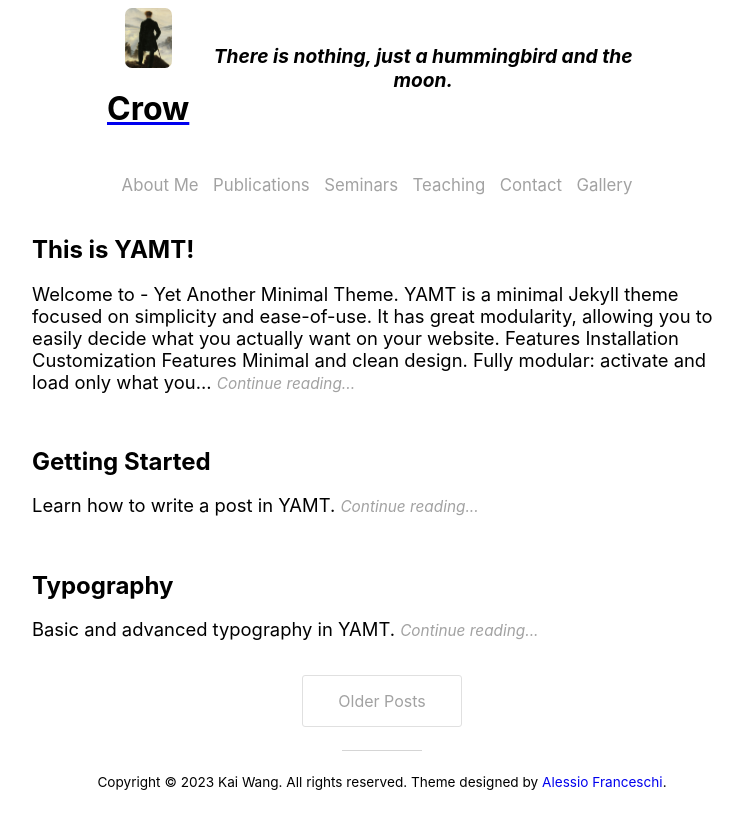
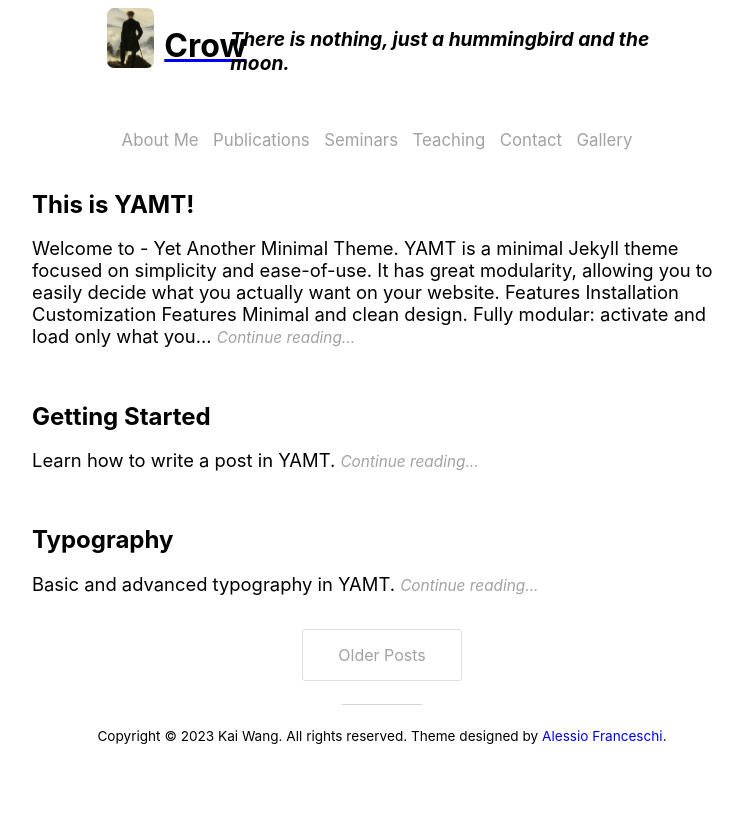
Before and after one commit to ICOTRT2024/Crow-Moon.github.io, a Jekyll site: the page built from index.html, in a window 1280 px wide. Shown: the top 829 px of the page, without its empty margins (258-1001 px from the left). Built offline with Jekyll 4.4.1, drawn with Linux system fonts in a browser that asks for light colours; nearby versions of some CDN libraries; the list of posts is cut into pages by our own code.

Commit message:
modify logo

```diff
--- a/_includes/header.html
+++ b/_includes/header.html
@@ -1,15 +1,15 @@
 <header id="header">
 	<div id="site_title">
-		<a href="{{ "/" | absolute_url }}">
-			<img src="logo.png" alt="Logo" height="60">
-			<h1>Crow</h1>
+		<a href="{{ "/" | absolute_url }}" style="display:flex; align-items:center;">
+		  <img src="logo.png" alt="Logo" height="60" style="margin-right:10px;">
+		  <h1 style="margin:0;">Crow</h1>
 		</a>
 		{% if site.data.settings.subtitle.active %}
-			<h2>
-				{{ site.data.settings.subtitle.text }}
-			</h2>
+		  <h2 style="font-style: italic; font-size: 1.2rem; margin-top: 10px;">
+			{{ site.data.settings.subtitle.text }}
+		  </h2>
 		{% endif %}
-	</div>
+	  </div>
 
 	<div id="subheader">
 		<div class="subheader-links">
--- a/_sass/header.scss
+++ b/_sass/header.scss
@@ -18,34 +18,29 @@ header{
     overflow: hidden;
 
     #site_title {
-        text-align: center;
-        color: black;
         display: flex;
         align-items: center; /* align items vertically */
         margin-bottom: 20px; /* add some space below the title */
+        color: black;
 
         #logo {
           height: 60px; /* set the height of the logo to match the title */
           margin-right: 10px; /* add some space between the logo and title */
         }
 
-        #site_subtitle {
-          font-style: italic;
-          font-size: 1.2rem;
-          margin-top: 10px; /* add margin to move the subtitle below the title */
-        }
-
-        h1 {
-          margin-bottom: 0px;
+        #title {
           font-size: 2rem;
-        }
-
-        h2 {
-          margin-top: 0px;
-          font-style: oblique;
-          font-size: 1.2rem;
+          margin: 0;
+          padding: 0;
         }
       }
+
+      #site_subtitle {
+        font-style: italic;
+        font-size: 1.2rem;
+        margin-top: 10px; /* add margin to move the subtitle below the title */
+      }
+
 
 
     #subheader{
```
